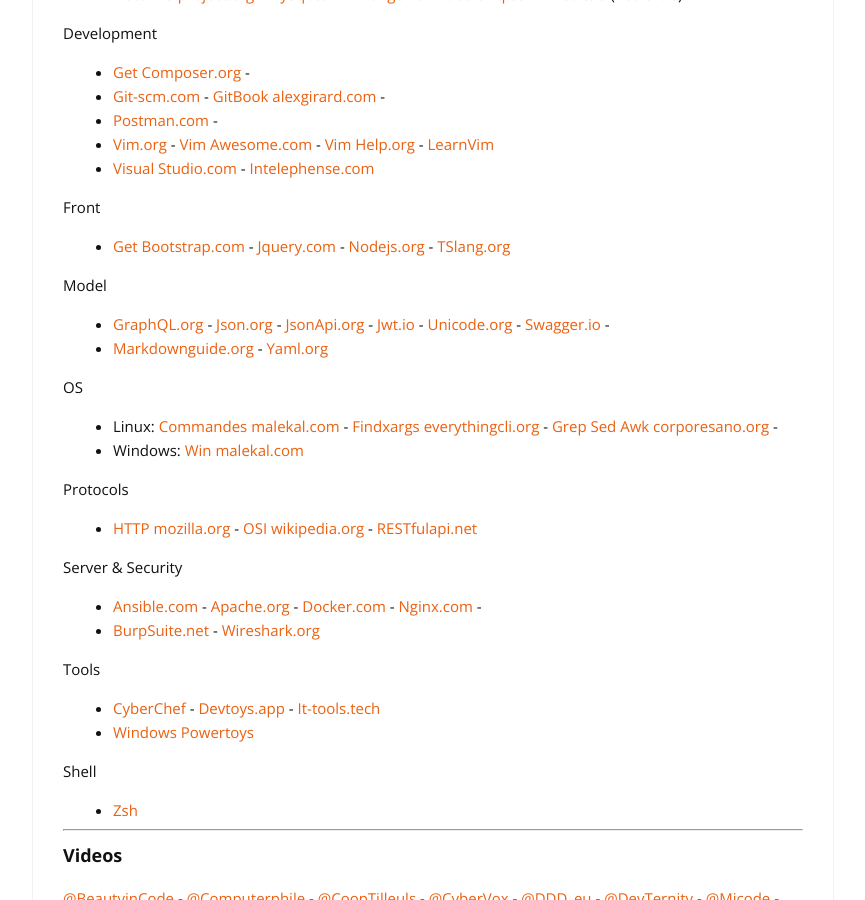
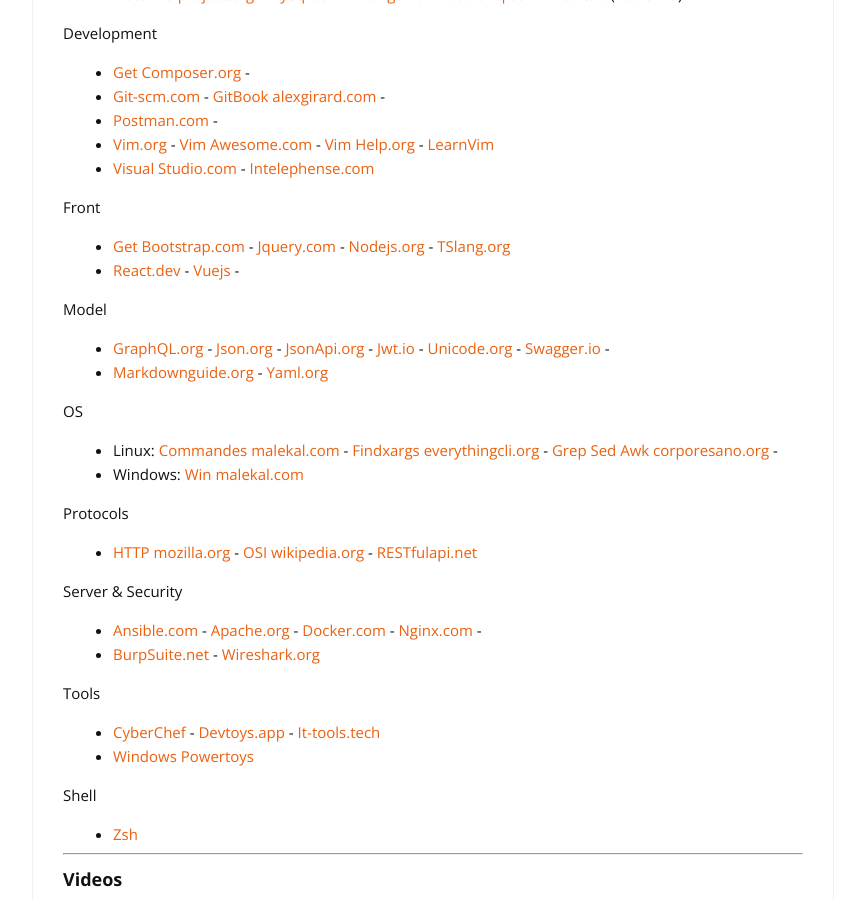
Before and after one commit to cylmat/cylmat.github.io, a Jekyll site: the page built from _pages/USEFUL.md, in a window 1280 px wide and 900 px high, scrolled down 2283 px. Shown: the whole window, without its empty margins (207-1072 px from the left). Built offline with Jekyll 4.4.1, drawn with Linux system fonts in a browser that asks for light colours; nearby versions of some CDN libraries.

Commit message:
Update USEFUL.md

```diff
--- a/_pages/USEFUL.md
+++ b/_pages/USEFUL.md
@@ -109,6 +109,7 @@
 
 Front
 * [Get Bootstrap.com](https://getbootstrap.com/docs) - [Jquery.com](https://api.jquery.com) - [Nodejs.org](https://nodejs.org/en/docs) - [TSlang.org](https://www.typescriptlang.org/docs)
+* [React.dev](https://react.dev) - [Vuejs](https://vuejs.org/) -
 
 Model
 * [GraphQL.org](https://graphql.org) - [Json.org](https://www.json.org) - [JsonApi.org](https://jsonapi.org) - [Jwt.io](https://jwt.io) - [Unicode.org](https://home.unicode.org) - [Swagger.io](https://swagger.io) -
```
